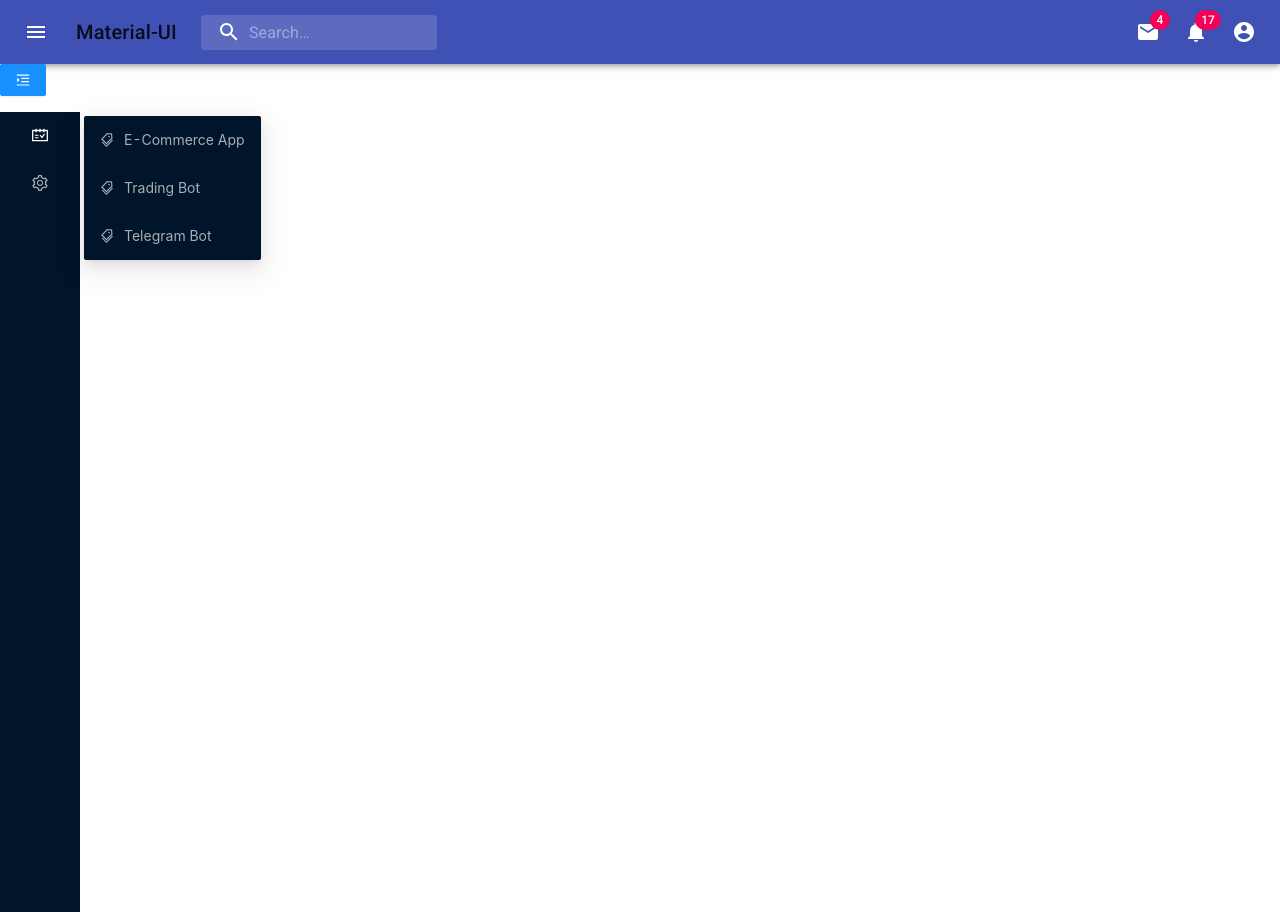
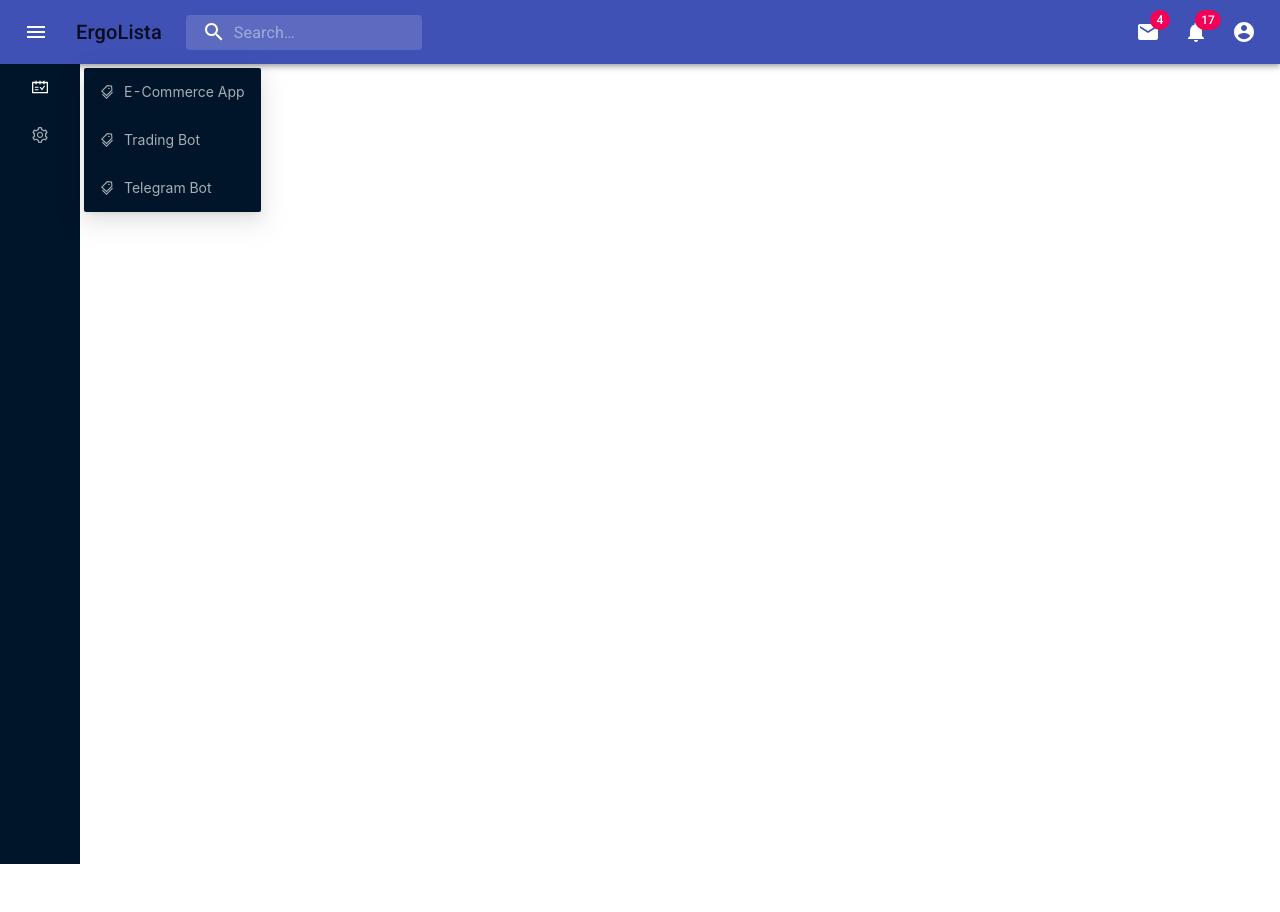
Before and after one commit to Tee-py/ergolista, a React (Create React App) app: page /dashboard in a window 1280 px wide. After the commit the page ends 864 px from the top, so only its background shows below. Built offline with nearby package versions, Linux system fonts and the light colour scheme.

Commit message:
done with appbar

```diff
--- a/src/Pages/DashBoard/components/nav.js
+++ b/src/Pages/DashBoard/components/nav.js
@@ -79,7 +79,7 @@ const useStyles = makeStyles((theme) => ({
   },
 }));
 
-export default function NavBar() {
+export default function NavBar(props) {
   const classes = useStyles();
   const [anchorEl, setAnchorEl] = React.useState(null);
   const [mobileMoreAnchorEl, setMobileMoreAnchorEl] = React.useState(null);
@@ -170,11 +170,12 @@ export default function NavBar() {
             className={classes.menuButton}
             color="inherit"
             aria-label="open drawer"
+            onClick={props.handleClick}
           >
             <MenuIcon />
           </IconButton>
           <Typography className={classes.title} variant="h6" noWrap>
-            Material-UI
+            ErgoLista
           </Typography>
           <div className={classes.search}>
             <div className={classes.searchIcon}>
--- a/src/Pages/DashBoard/components/sidemenu.js
+++ b/src/Pages/DashBoard/components/sidemenu.js
@@ -13,25 +13,18 @@ import {
 
 const { SubMenu } = Menu;
 
-const SideMenu = () => {
+const SideMenu = (props) => {
 
-    const [ toggleState, setToggleState ] = useState(true)
 
-    const handleClick = () => {
-        setToggleState(!toggleState);
-    }
 
     return (
       <div style={{ width: 256 }}>
-        <Button type="primary" onClick={handleClick} style={{ marginBottom: 16 }}>
-          {React.createElement(toggleState ? MenuUnfoldOutlined : MenuFoldOutlined)}
-        </Button>
         <Menu
           defaultSelectedKeys={['1']}
           defaultOpenKeys={['sub1']}
           mode="inline"
           theme="dark"
-          inlineCollapsed={toggleState}
+          inlineCollapsed={props.toggleState}
           style={{height: "100vh"}}
         >
           <SubMenu key="sub1" icon={<ScheduleOutlined />} title="Projects">
--- a/src/Pages/DashBoard/index.js
+++ b/src/Pages/DashBoard/index.js
@@ -8,16 +8,22 @@ import { AppstoreOutlined, MailOutlined, SettingOutlined } from '@ant-design/ico
 
 const DashBoard = () => {
 
+    const [ toggleState, setToggleState ] = useState(true)
+
+    const handleClick = () => {
+        setToggleState(!toggleState);
+    }
+
     const { SubMenu } = Menu;
 
-    const handleClick = () => {
-        console.log("I was clicked")
-    }
+    //const handleClick = () => {
+    //    console.log("I was clicked")
+    //}
 
     return (
         <>
-            <NavBar />
-            <SideMenu />
+            <NavBar handleClick={handleClick} />
+            <SideMenu toggleState={toggleState} />
         </>
     )
 };
```
Also changed, not shown: 1 other file (tests, documents, lock files or other folders).
